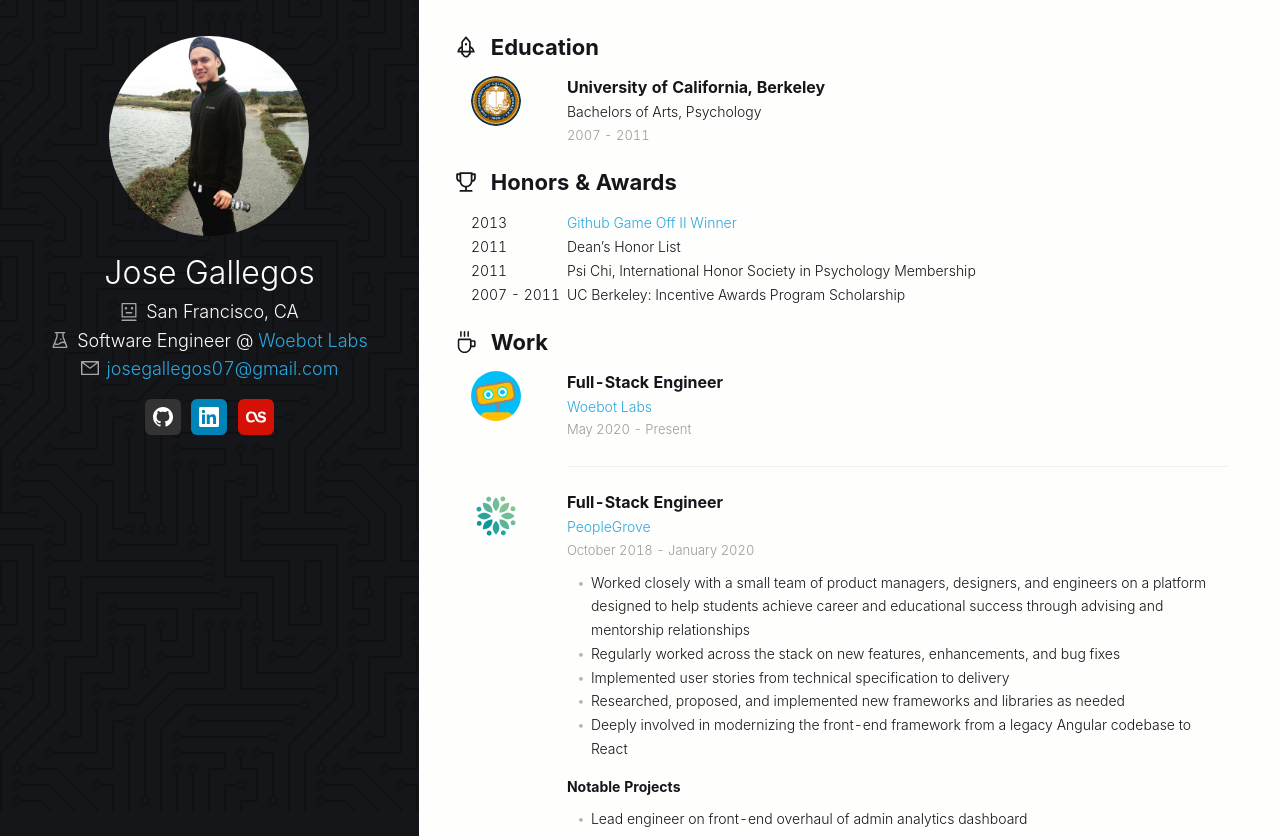
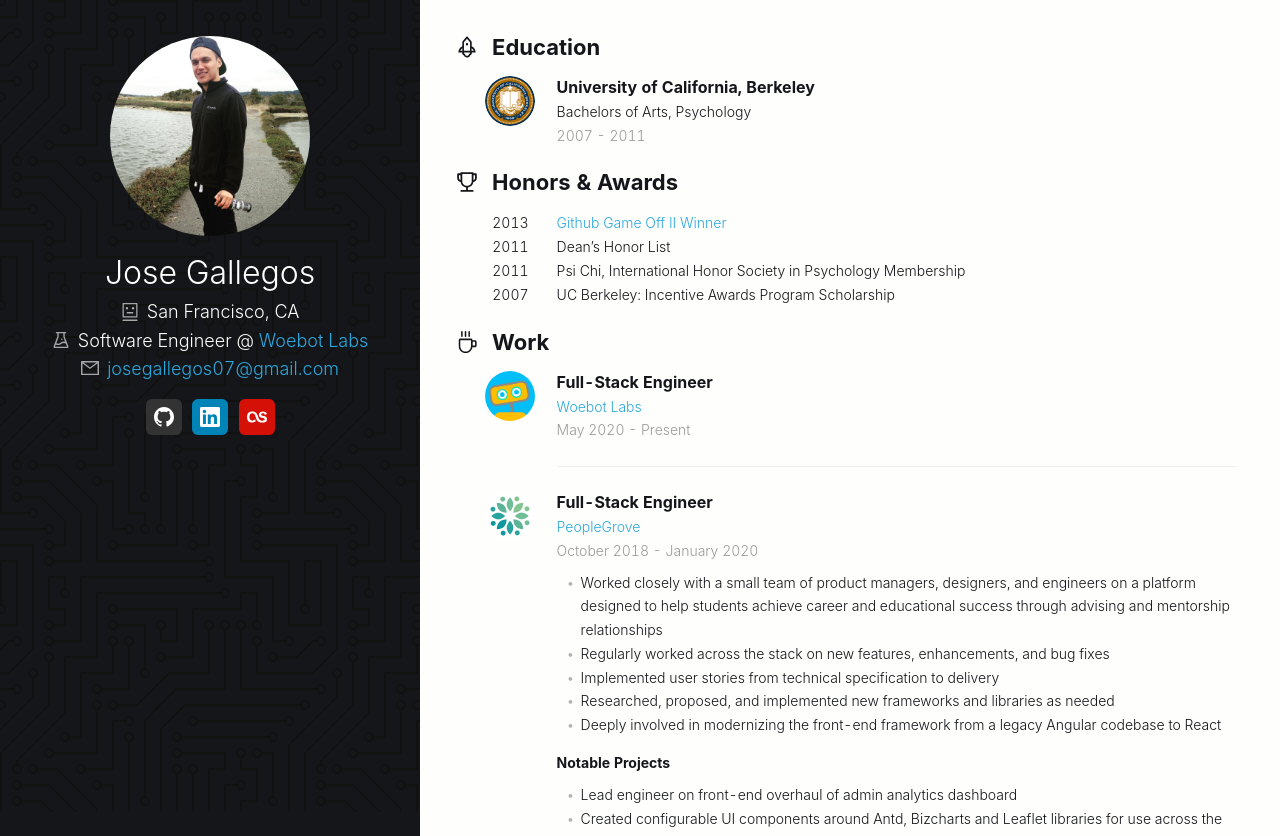
Before and after one commit to josegallegos07/josegallegos.info-v2, a React (Create React App) app: page / in a window 1280 px wide. Built offline with nearby package versions, Linux system fonts and the light colour scheme.

Commit message:
use year instead of dates in Award component for better layout

```diff
--- a/src/components/Resume/components/Award.js
+++ b/src/components/Resume/components/Award.js
@@ -1,11 +1,11 @@
 import React from 'react';
 import PropTypes from 'prop-types';
 
-function Award({ label, start, end }) {
+function Award({ label, year }) {
   return (
     <div className="award">
       <div className="award--left">
-        <div>{start} {end && <>- {end}</>}</div>
+        <div>{year}</div>
       </div>
       <div className="award--right">
         <div>{label}</div>
@@ -16,12 +16,7 @@
 
 Award.propTypes = {
   label: PropTypes.oneOfType([PropTypes.string, PropTypes.node]).isRequired,
-  start: PropTypes.oneOfType([PropTypes.string, PropTypes.number]).isRequired,
-  end: PropTypes.oneOfType([PropTypes.string, PropTypes.number]),
-};
-
-Award.defaultProps = {
-  end: null,
+  year: PropTypes.oneOfType([PropTypes.string, PropTypes.number]).isRequired,
 };
 
 export default Award;
--- a/src/data/JoseGallegos.js
+++ b/src/data/JoseGallegos.js
@@ -53,7 +53,7 @@
   ],
   awards: [
     {
-      start: 2013,
+      year: 2013,
       label: (
         <a href="https://github.blog/2014-01-06-github-game-off-ii-winners/#protocol-390" target="_blank" rel="noopener noreferrer">
           Github Game Off II Winner
@@ -61,16 +61,15 @@
       ),
     },
     {
-      start: 2011,
+      year: 2011,
       label: 'Dean’s Honor List',
     },
     {
-      start: 2011,
+      year: 2011,
       label: 'Psi Chi, International Honor Society in Psychology Membership',
     },
     {
-      start: 2007,
-      end: 2011,
+      year: 2007,
       label: 'UC Berkeley: Incentive Awards Program Scholarship',
     },
   ],
--- a/src/styles/components/Resume.scss
+++ b/src/styles/components/Resume.scss
@@ -5,7 +5,15 @@
   display: flex;
 
   &--left {
-    min-width: 96px;
+    @include small-size {
+      justify-content: flex-start;
+      width: 80px;
+    }
+
+    display: flex;
+    justify-content: center;
+    width: 105px;
+
   }
 
   &--right {
@@ -25,7 +33,6 @@
 
 @mixin dates {
   color: $grey-2;
-  font-size: 13px;
 }
 
 @mixin item-title {
@@ -57,7 +64,7 @@
     }
 
     &-content {
-      padding: 0 16px;
+      padding: 0 8px;
     }
 
   }
```
Also changed, not shown: 2 other files (tests, documents, lock files or other folders).
